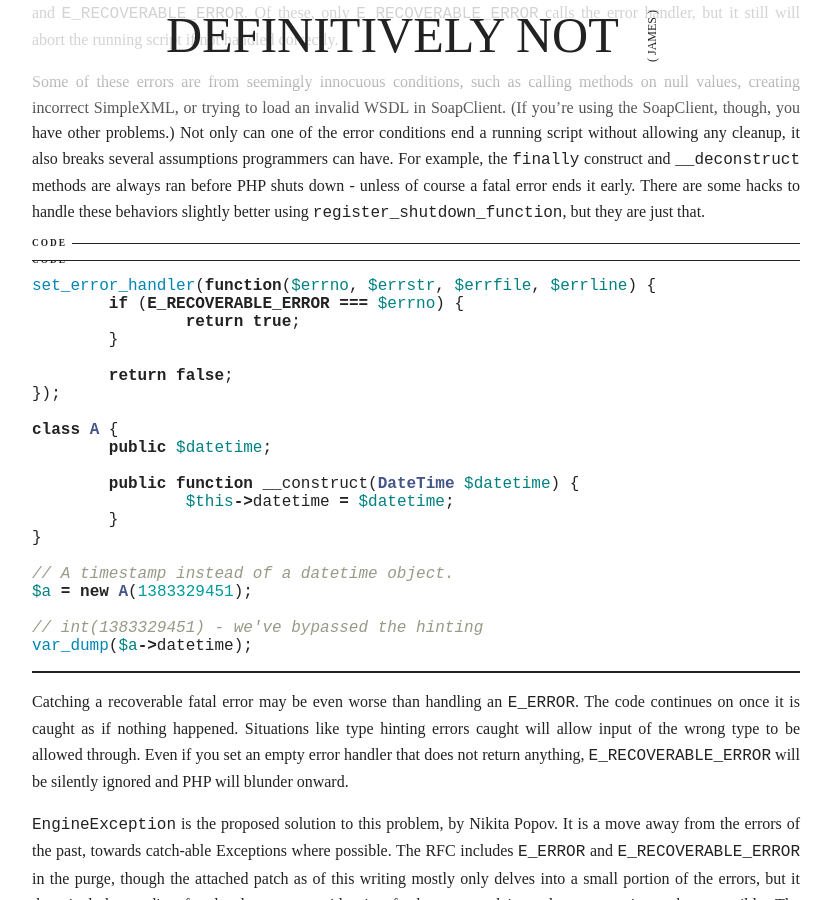
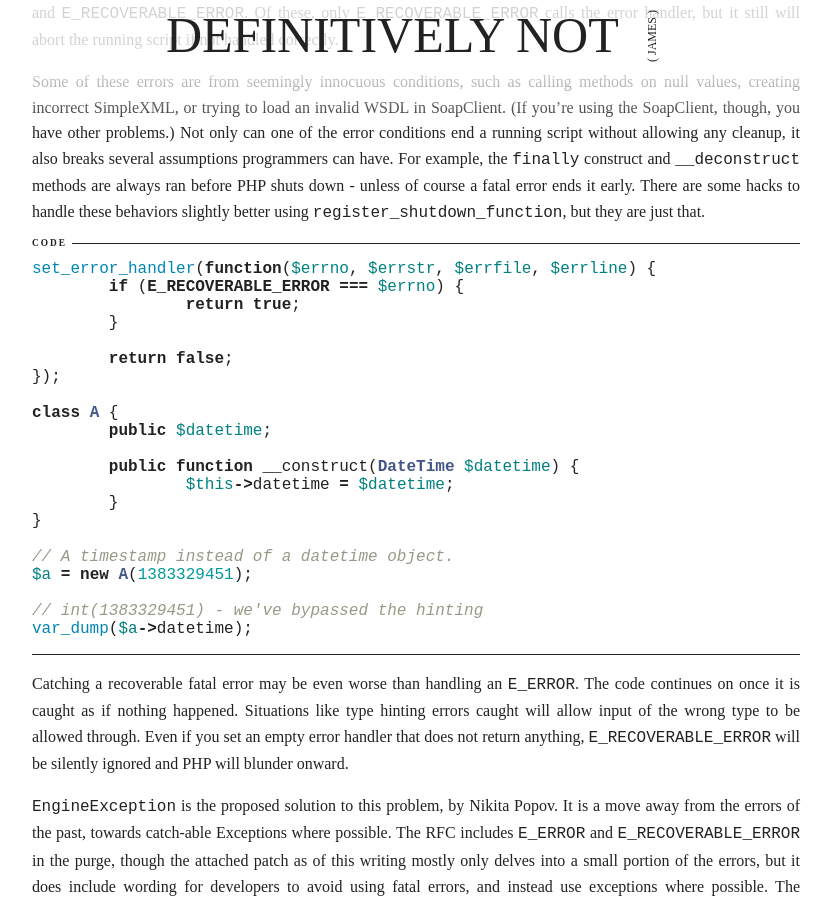
Before and after one commit to imnotjames/imnotjames.github.io, a Jekyll site: the page built from _posts/2013-11-06-rfc-engine-exceptions.md, in a window 1280 px wide and 900 px high, scrolled down 300 px. Shown: the whole window, without its empty margins (224-1055 px from the left). Built offline with Jekyll 4.4.1, drawn with Linux system fonts in a browser that asks for light colours; some web fonts are replaced; Markdown is read by kramdown in place of the engine named in the settings; comment, search, counter and statistics services are not loaded.

Commit message:
use startinline highlighter

````diff
--- a/_posts/2013-11-06-rfc-engine-exceptions.md
+++ b/_posts/2013-11-06-rfc-engine-exceptions.md
@@ -20,7 +20,8 @@
 For example, the `finally` construct and `__deconstruct` methods are always ran before PHP shuts down - unless of course a fatal error ends
 it early.  There are some hacks to handle these behaviors slightly better using `register_shutdown_function`, but they are just that.
 
-```php
+{% highlight php startinline %}
+
 set_error_handler(function($errno, $errstr, $errfile, $errline) {
 	if (E_RECOVERABLE_ERROR === $errno) {
 		return true;
@@ -42,7 +43,8 @@
 
 // int(1383329451) - we've bypassed the hinting
 var_dump($a->datetime);
-```
+
+{% endhighlight %}
 
 Catching a recoverable fatal error may be even worse than handling an `E_ERROR`.  The code continues on once it is caught as if nothing happened.
 Situations like type hinting errors caught will allow input of the wrong type to be allowed through.  Even if you set an empty error handler that
@@ -53,7 +55,8 @@
 mostly only delves into a small portion of the errors, but it does include wording for developers to avoid using fatal errors, and instead
 use exceptions where possible.  The following code would now work, where as of PHP 5.5, it does not.
 
-```php
+
+{% highlight php startinline %}
 
 $object = null;
 
@@ -69,7 +72,8 @@
 
 fclose($h);
 
-```
+{% endhighlight %}
+
 This is a win for anyone who has written any long living PHP application, as well as for those who don't want to rely on error handlers to
 make an attempt to hastily exit from what should not be a catastrophic engine shutdown.
 
````
